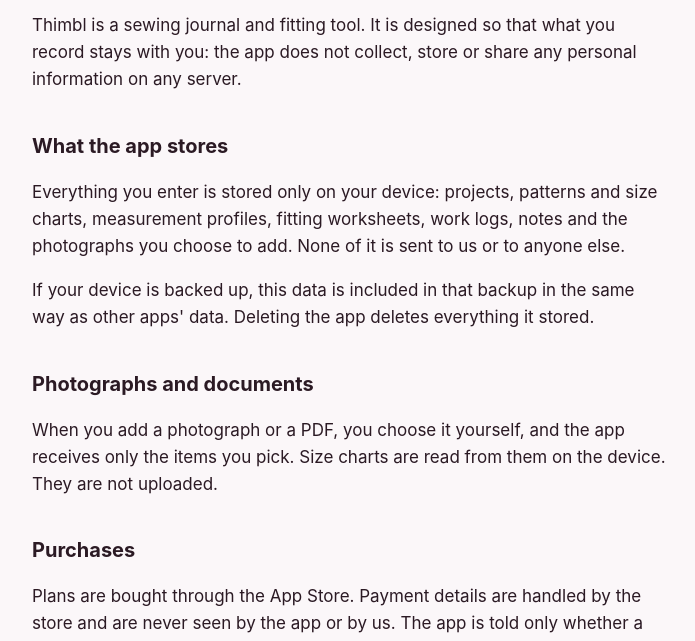
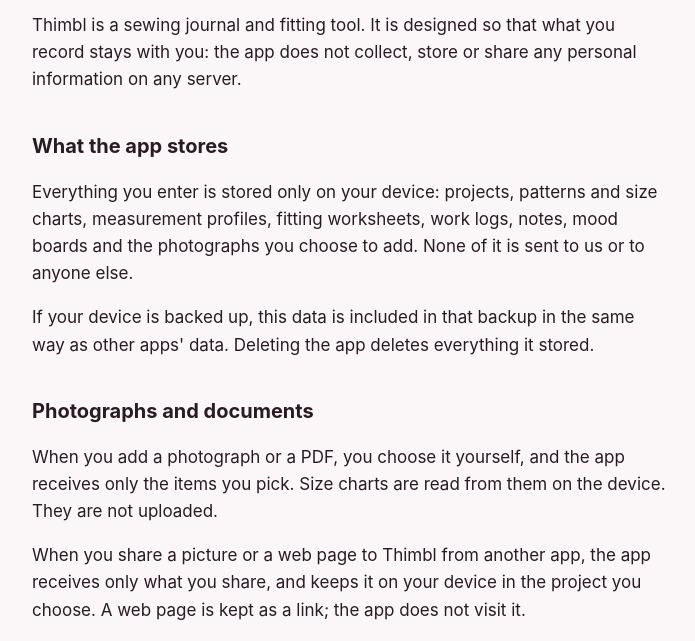
Before and after one commit to sighup1/thimbl, a plain HTML site: page docs/privacy.html in a window 1280 px wide. Shown: the part 128-769 px from the top of the page, without its empty margins (288-983 px from the left). Drawn offline with Linux system fonts and the light colour scheme.

Commit message:
Mention mood boards and sharing into the app
Co-Authored-By: Claude Opus 5.5 <noreply@anthropic.com>

```diff
--- a/docs/privacy.html
+++ b/docs/privacy.html
@@ -19,11 +19,12 @@
 <p>Thimbl is a sewing journal and fitting tool. It is designed so that what you record stays with you: the app does not collect, store or share any personal information on any server.</p>
 
 <h2>What the app stores</h2>
-<p>Everything you enter is stored only on your device: projects, patterns and size charts, measurement profiles, fitting worksheets, work logs, notes and the photographs you choose to add. None of it is sent to us or to anyone else.</p>
+<p>Everything you enter is stored only on your device: projects, patterns and size charts, measurement profiles, fitting worksheets, work logs, notes, mood boards and the photographs you choose to add. None of it is sent to us or to anyone else.</p>
 <p>If your device is backed up, this data is included in that backup in the same way as other apps' data. Deleting the app deletes everything it stored.</p>
 
 <h2>Photographs and documents</h2>
 <p>When you add a photograph or a PDF, you choose it yourself, and the app receives only the items you pick. Size charts are read from them on the device. They are not uploaded.</p>
+<p>When you share a picture or a web page to Thimbl from another app, the app receives only what you share, and keeps it on your device in the project you choose. A web page is kept as a link; the app does not visit it.</p>
 
 <h2>Purchases</h2>
 <p>Plans are bought through the App Store. Payment details are handled by the store and are never seen by the app or by us. The app is told only whether a plan is active, so that it can allow more projects.</p>
```
